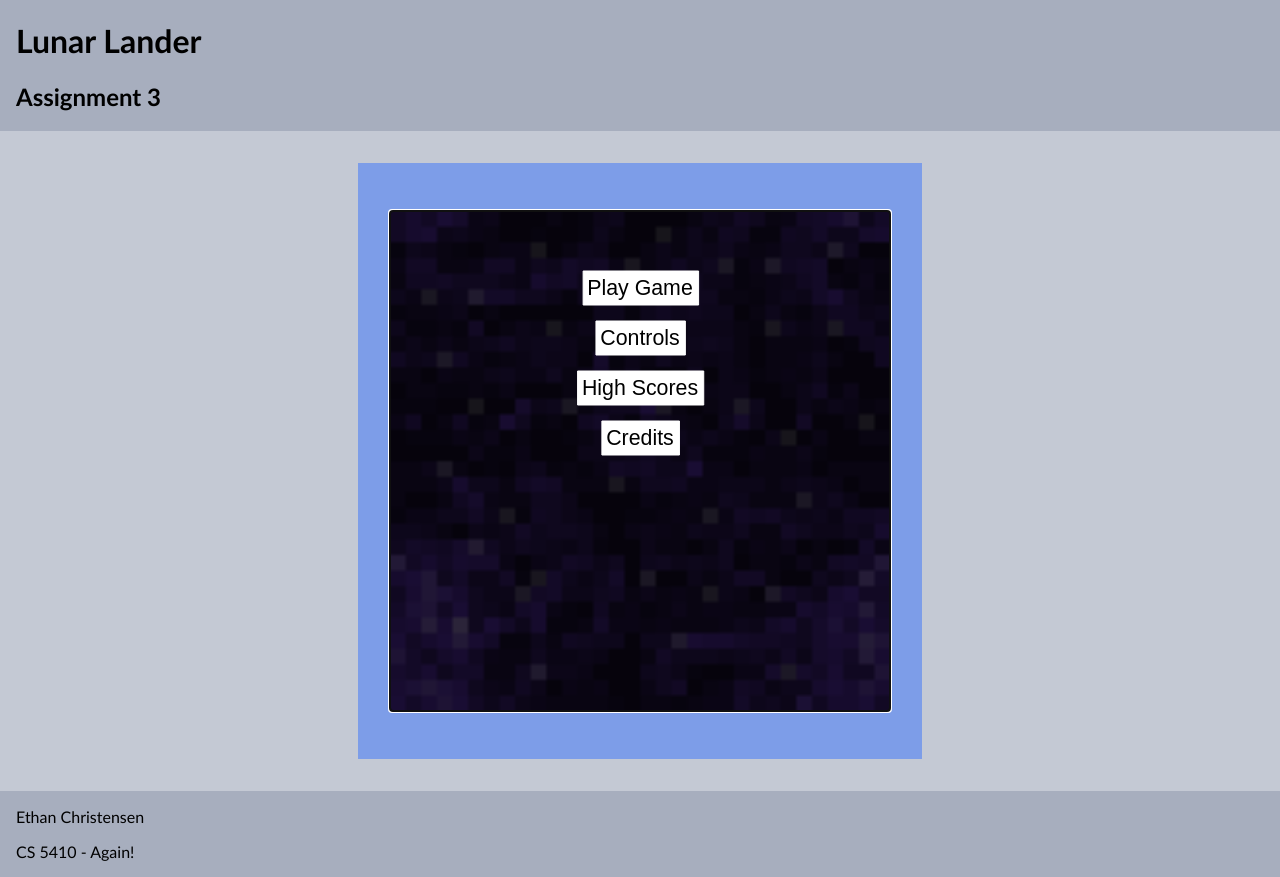
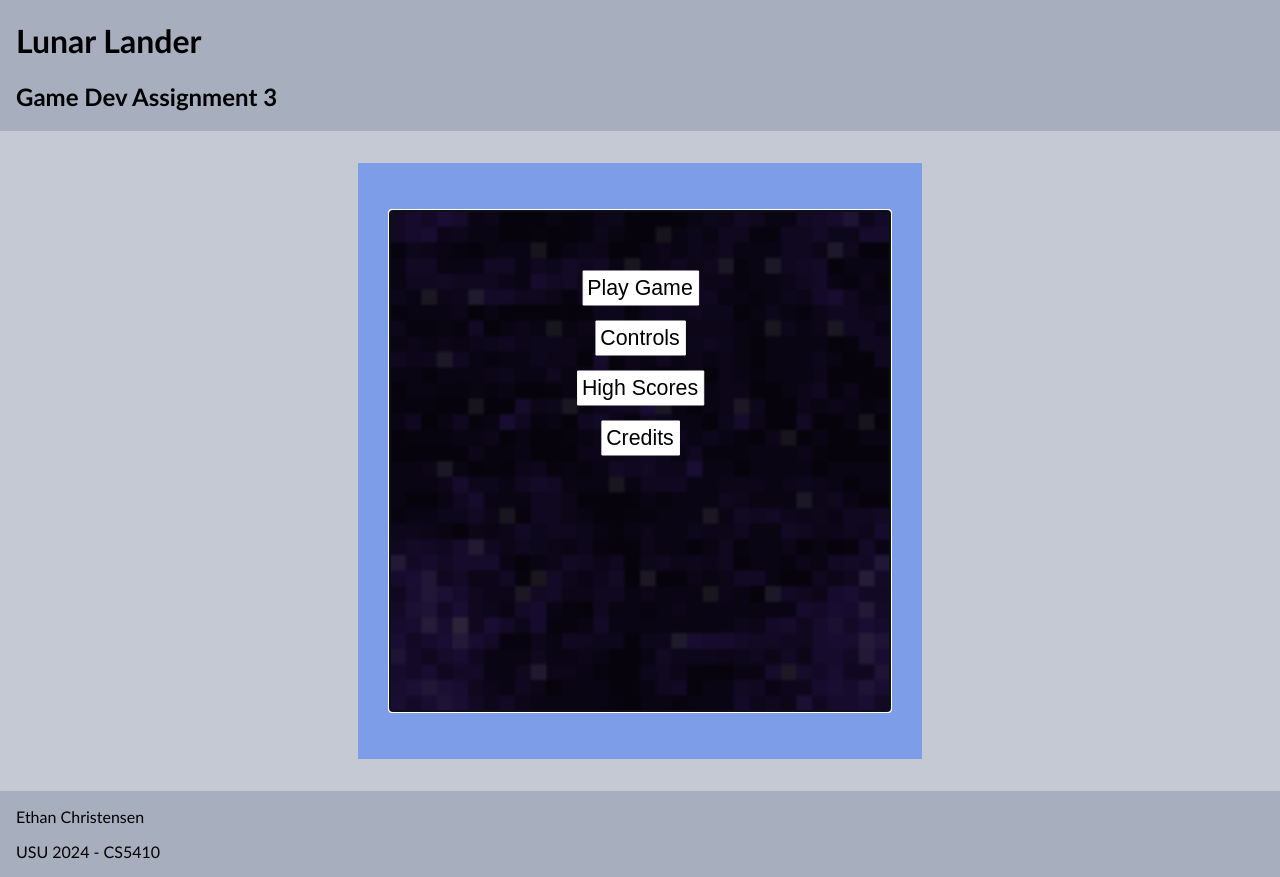
Before and after one commit to ethanchristensen01/lunar-lander-game, a Vue app: page / in a window 1280 px wide. Built offline with nearby package versions, Linux system fonts and the light colour scheme.

Commit message:
Brush up project name for publishing on github

```diff
--- a/index.html
+++ b/index.html
@@ -4,7 +4,7 @@
     <meta charset="UTF-8" />
     <link rel="icon" type="image/png" href="/icon.png" />
     <meta name="viewport" content="width=device-width, initial-scale=1.0" />
-    <title>Assignment 3 - Lunar Lander</title>
+    <title>Lunar Lander</title>
   </head>
   <body>
     <div id="app"></div>
--- a/package.json
+++ b/package.json
@@ -1,5 +1,5 @@
 {
-  "name": "assignment-3",
+  "name": "lunar-lander-game",
   "private": true,
   "version": "0.0.0",
   "type": "module",
--- a/src/App.vue
+++ b/src/App.vue
@@ -5,7 +5,7 @@
         Lunar Lander
       </h1>
       <h2>
-        Assignment 3
+        Game Dev Assignment 3
       </h2>
     </hgroup>
   </header>
@@ -14,7 +14,7 @@
   </main>
   <footer>
     <p>Ethan Christensen</p>
-    <p>CS 5410 - Again!</p>
+    <p>USU 2024 - CS5410</p>
   </footer>
 </template>
 
```
Also changed, not shown: 1 other file (tests, documents, lock files or other folders).
